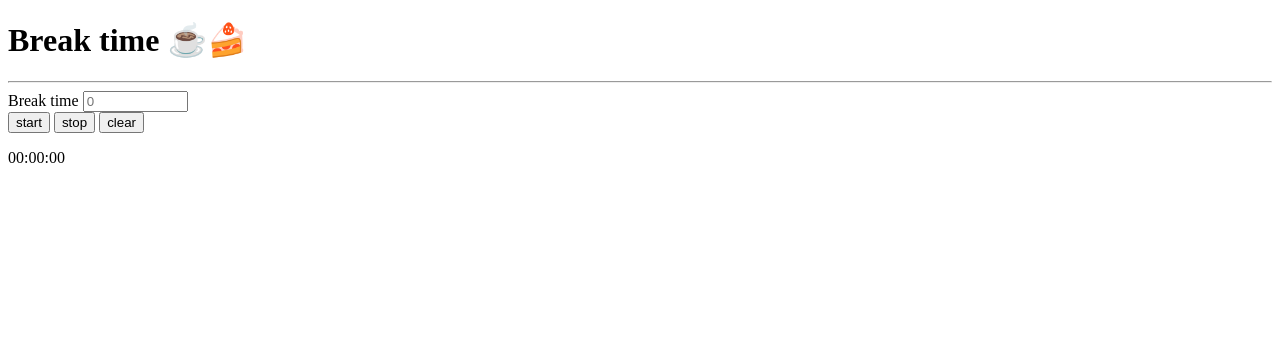
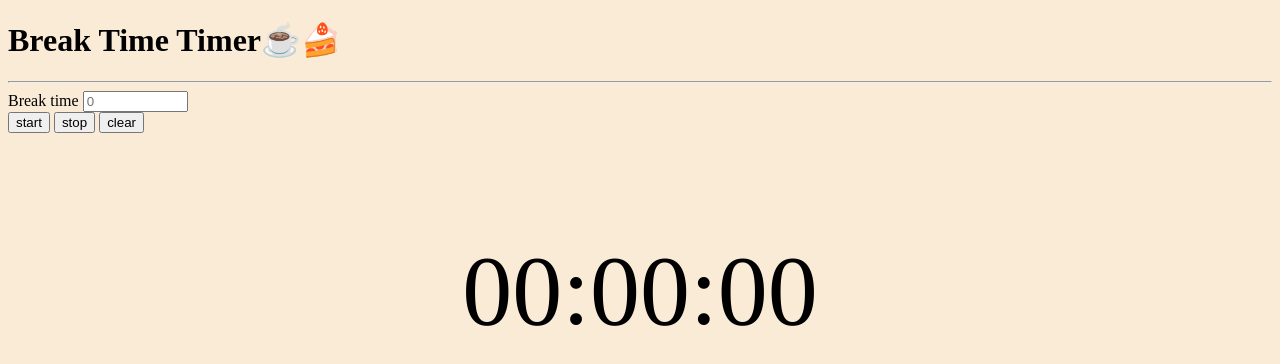
Before and after one commit to miku0129/breaktime_timer, a plain HTML site: page index.html in a window 1280 px wide. Drawn offline with Linux system fonts and the light colour scheme.

Commit message:
add styles

```diff
--- a/index.html
+++ b/index.html
@@ -7,13 +7,13 @@
       content="width=device-width, initial-scale=1, shrink-to-fit=no"
     />
     <meta name="theme-color" content="#000000" />
-    <title>timer</title>
-    <!-- <link rel="stylesheet" type="text/css" href="styles.css" /> -->
+    <title>Break Time Timer</title>
+    <link rel="stylesheet" type="text/css" href="styles.css" />
     <!-- <script type="text/javascript" src="modules/lodash.min.js"></script>
     <script type="text/javascript" src="modules/test-boilerplate.js"></script> -->
   </head>
   <body>
-    <h1>Break time ☕🍰</h1>
+    <h1>Break Time Timer☕🍰</h1>
     <hr />
     <label for+"name">Break time</label>
     <input
@@ -27,9 +27,10 @@
     <button id="startButton" onclick="startTimer">start</button>
     <button id="stopButton" onclick="stopTimer">stop</button>
     <button id="clearButton" onclick="clearTimer">clear</button>
-    <p id="result">00:00:00</p>
-    <br>
-    <p id="message"></p>
+    <div class="show">
+      <p id="result">00:00:00</p>
+      <p id="message"></p>
+    </div>
 
     <script type="text/javascript" src="script.js"></script>
   </body>
--- a/script.js
+++ b/script.js
@@ -68,7 +68,7 @@ function startTimer() {
     } else if (mm === 0 && ss < 10 && ss % 2 === 0) {
       document.body.style.background = "orange";
     } else if (mm === 0 && ss < 10 && ss % 2 === 1) {
-      document.body.style.background = "white";
+      document.body.style.background = "yellow";
     }
     ss--;
     // console.log({ mm });
--- /dev/null
+++ b/styles.css
@@ -0,0 +1,16 @@
+
+body{
+    background-color: antiquewhite;
+}
+
+.show{
+    text-align: center;
+}
+
+.show #result{
+    font-size: 100px;
+}
+
+.show #message{
+    font-size: 50px;
+}
```
